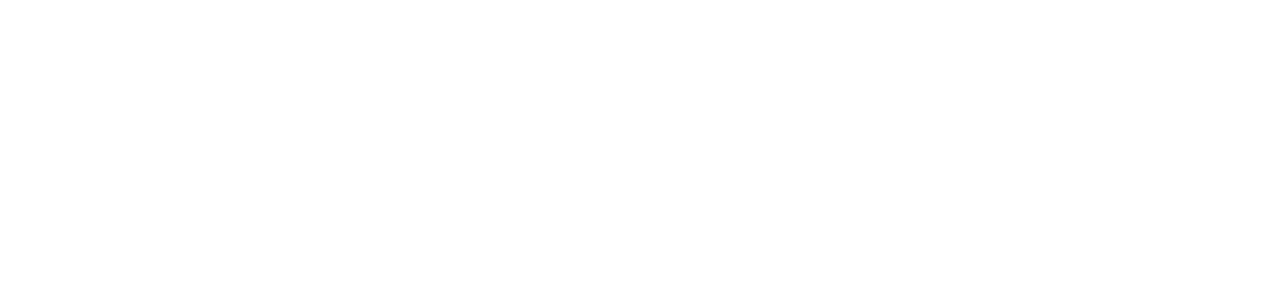
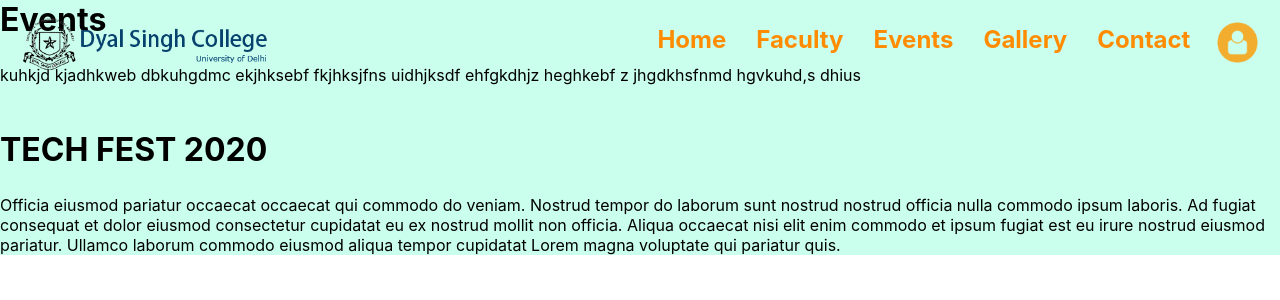
Before and after one commit to Ayushisood/Department-website, a React (Create React App) app: page /events in a window 1280 px wide. Shown: the top 300 px of the page. Built offline with nearby package versions, Linux system fonts and the light colour scheme.

Commit message:
minor changes

```diff
--- a/src/components/Events.css
+++ b/src/components/Events.css
@@ -0,0 +1,7 @@
+.events__container{
+
+}
+
+.events__header{
+
+}
--- a/src/components/Events.js
+++ b/src/components/Events.js
@@ -1,8 +1,30 @@
 import React from "react";
 import "./Events.css";
+import Nav from "./Nav";
 
 function Events() {
-  return <div></div>;
+  return (
+    <div>
+      <Nav />
+      <div className="events__container">
+        <div className="events__header">
+          <h1>Events</h1>
+          <p>kuhkjd kjadhkweb dbkuhgdmc ekjhksebf fkjhksjfns uidhjksdf ehfgkdhjz heghkebf z jhgdkhsfnmd hgvkuhd,s dhius</p>
+        </div>
+        <div className="events__card_container">
+          <div className="events__card">
+            <div>
+              <img src="" alt="" />
+            </div>
+            <div className="events__card_desp">
+              <h1>TECH FEST 2020</h1>
+              <p>Officia eiusmod pariatur occaecat occaecat qui commodo do veniam. Nostrud tempor do laborum sunt nostrud nostrud officia nulla commodo ipsum laboris. Ad fugiat consequat et dolor eiusmod consectetur cupidatat eu ex nostrud mollit non officia. Aliqua occaecat nisi elit enim commodo et ipsum fugiat est eu irure nostrud eiusmod pariatur. Ullamco laborum commodo eiusmod aliqua tempor cupidatat Lorem magna voluptate qui pariatur quis.</p>
+            </div>
+          </div>
+        </div>
+      </div>
+    </div>
+  );
 }
 
 export default Events;
--- a/src/components/Footer.js
+++ b/src/components/Footer.js
@@ -15,8 +15,8 @@
         <div className="icons">
           <a href="#" className="fa fa-facebook"></a>
           <a href="#" className="fa fa-twitter"></a>
-          <a href="#" class="fa fa-google"></a>
-          <a href="#" class="fa fa-linkedin"></a>
+          <a href="#" className="fa fa-google"></a>
+          <a href="#" className="fa fa-linkedin"></a>
         </div>
         <h3 className="copyright"> &copy; 2021 Department of CS</h3>
       </form>
```
